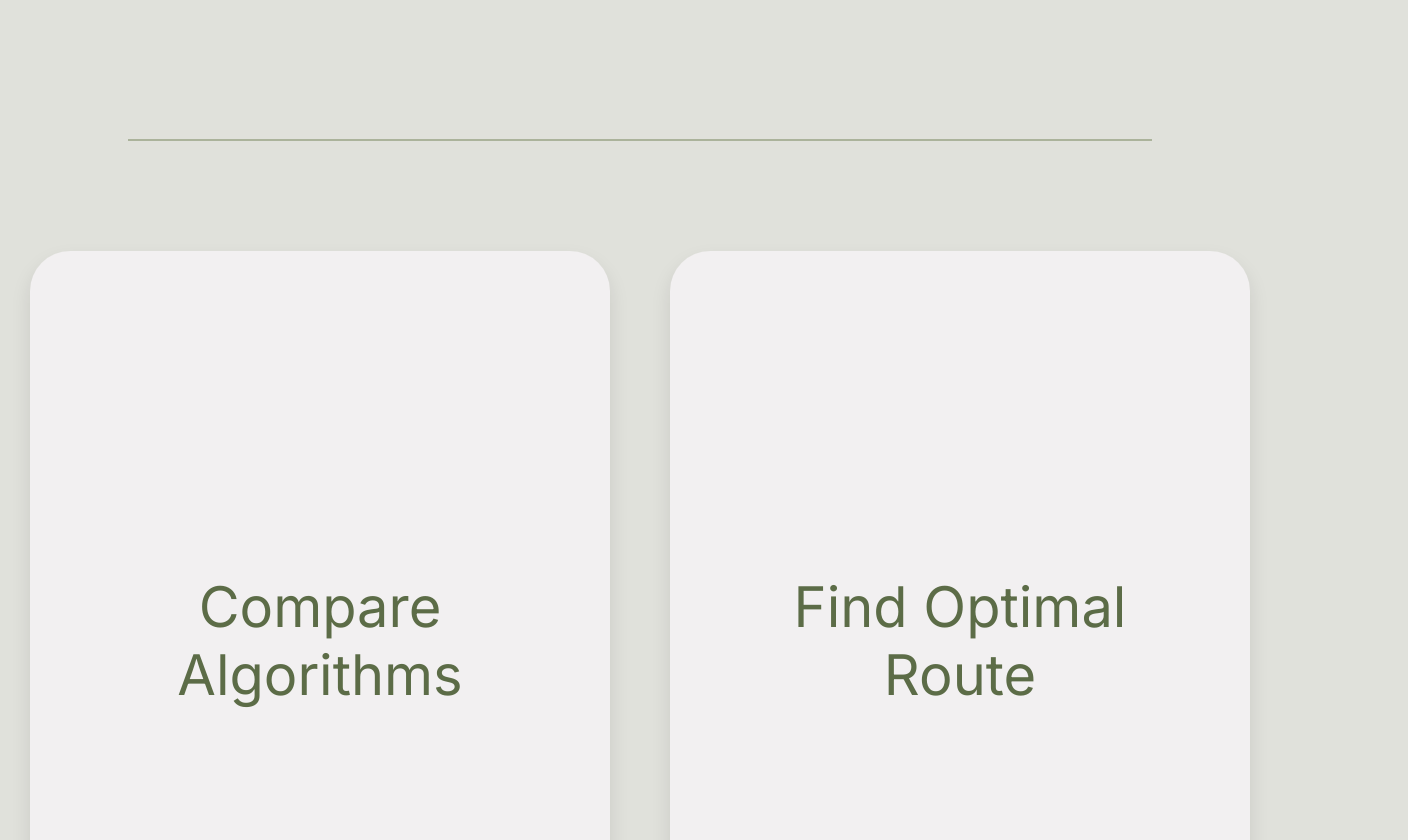
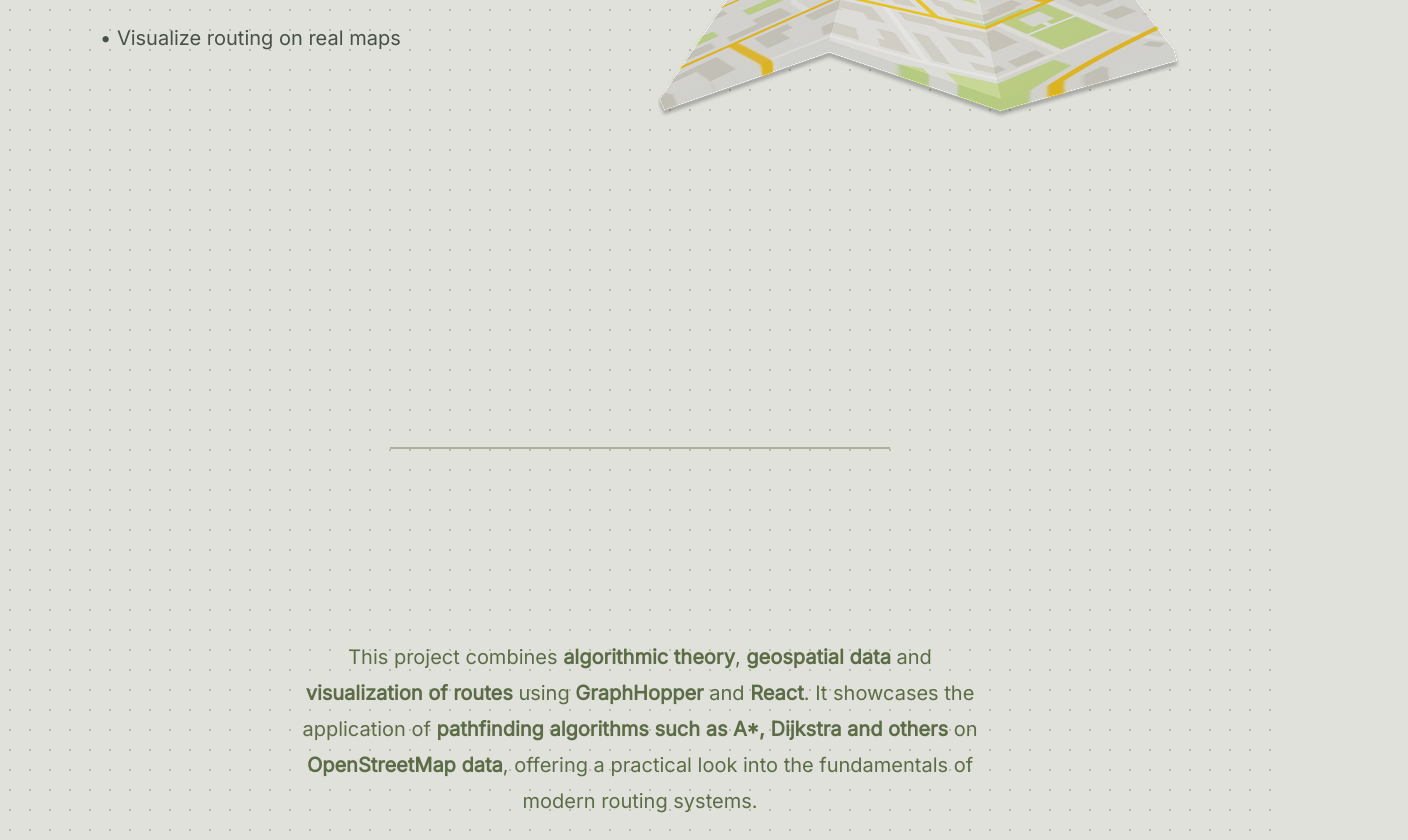
Before and after one commit to despkontopoulou/vehicle-path-planning, a React (Create React App) app in the folder frontend/: page / in a window 1280 px wide. Shown: the part 700-1540 px from the top of the page, 1408 px wide, since content can reach past the window. Built offline with nearby package versions, Linux system fonts and the light colour scheme.

Commit message:
final ui changes for landing page

```diff
--- a/frontend/package.json
+++ b/frontend/package.json
@@ -8,10 +8,12 @@
     "@testing-library/jest-dom": "^6.6.3",
     "@testing-library/react": "^16.3.0",
     "@testing-library/user-event": "^13.5.0",
+    "framer-motion": "^12.12.1",
     "lucide-react": "^0.510.0",
     "react": "^19.1.0",
     "react-dom": "^19.1.0",
     "react-icons": "^5.5.0",
+    "react-intersection-observer": "^9.16.0",
     "react-router-dom": "^7.6.0",
     "react-scripts": "5.0.1",
     "web-vitals": "^2.1.4"
--- a/frontend/src/LandingPage.css
+++ b/frontend/src/LandingPage.css
@@ -21,7 +21,8 @@ body {
 
 .hero {
     text-align: center;
-    margin-top: 60px;
+    margin-top: 10%;
+    margin-bottom: 5%;
 }
 
 .hero-subtitle {
@@ -43,7 +44,7 @@ body {
     justify-content: center;
     align-items: center;
     gap: 80px;
-    padding: 20px 60px 100px;
+    padding: 100px 100px 300px;
 }
 
 .intro img {
@@ -57,19 +58,19 @@ body {
 }
 
 .divider {
-    width: 80%;
+    width: 500px;
     height: 2px;
     background-color: #ABB39B;
-    margin: 60px 0;
+    margin: 20px auto 150px auto;
 }
-
 .card-grid {
     display: flex;
     flex-wrap: wrap;
     justify-content: center;
     gap: 40px;
     width: 100%;
-    padding: 40px 10%;
+    margin-top: 10%;
+    margin-bottom: 10%;
 }
 
 .card {
@@ -85,7 +86,7 @@ body {
     justify-content: center; /* center title */
     flex-direction: column;
     box-shadow: 0 10px 20px rgba(0, 0, 0, 0.1);
-    transition: transform 0.3s ease, background-color 0.3s ease, box-shadow 0.3s ease;
+    transition: transform 0.3s ease;
 }
 
 .card:hover {
@@ -118,3 +119,13 @@ body {
     color: var(--secondary-text);
     transition: transform 0.5s ease;
 }
+
+.intro-sub {
+    max-width: 700px;
+    width: 100%;
+    text-align: center;
+    font-size: 20px;
+    line-height: 1.8;
+    color: var(--secondary-text);
+    margin: 40px auto 10px;
+}
--- a/frontend/src/components/Divider.jsx
+++ b/frontend/src/components/Divider.jsx
@@ -1,3 +1,3 @@
 export default function Divider() {
-    return <div className="divider" />;
+    return <div className="divider"></div>;
 }
--- /dev/null
+++ b/frontend/src/components/FadeUpOnScroll.jsx
@@ -0,0 +1,17 @@
+import { useInView } from 'react-intersection-observer';
+import { motion } from 'framer-motion';
+
+export default function FadeUpOnScroll({ children, delay = 0 }) {
+    const { ref, inView } = useInView({ triggerOnce: true, threshold: 0.1 });
+
+    return (
+        <motion.div
+            ref={ref}
+            initial={{ opacity: 0, y: 40 }}
+            animate={inView ? { opacity: 1, y: 0 } : {}}
+            transition={{ duration: 0.6, ease: 'easeOut', delay }}
+        >
+            {children}
+        </motion.div>
+    );
+}
--- a/frontend/src/global.css
+++ b/frontend/src/global.css
@@ -12,4 +12,6 @@ body {
   padding: 0;
   font-family: var(--font-main);
   background-color: var(--bg-color);
+  background-image: radial-gradient(rgba(120, 134, 93, 0.4) 1px, transparent 0);
+  background-size: 20px 20px;
 }
--- a/frontend/src/pages/LandingPage.jsx
+++ b/frontend/src/pages/LandingPage.jsx
@@ -5,32 +5,47 @@ import Divider from '../components/Divider';
 import CardGrid from '../components/CardGrid';
 
 import modelImage from '../assets/3d-model.png';
+import FadeUpOnScroll from "../components/FadeUpOnScroll";
 
 export default function LandingPage() {
     return (
         <div className="landing-container">
+            <FadeUpOnScroll delay={0.05}>
                 <HeroSection
                     title="Compare and Visualize Car Routing Algorithms"
                     subtitle="A research-backed routing app showcasing pathfinding algorithms"
                 />
+            </FadeUpOnScroll>
 
+            <FadeUpOnScroll delay={0.1}>
                 <IntroSection
                     image={modelImage}
                     paragraphs={[
                         "Built as part of my dissertation at University of Piraeus, this app lets you...",
                         "• Explore the shortest, fastest and eco-friendly routes",
                         "• Compare algorithm performance side by side",
-                    "• Visualize routing on real maps"
+                        "• Visualize routing on real maps",
                     ]}
                 />
+            </FadeUpOnScroll>
 
+            <FadeUpOnScroll delay={0.2}>
                 <Divider />
+            </FadeUpOnScroll>
 
+            <FadeUpOnScroll delay={0.4}>
+                <p className="intro-sub">
+                    This project combines <b>algorithmic theory</b>, <b>geospatial data</b> and <b>visualization of routes</b> using <b>GraphHopper</b> and <b>React</b>. It showcases the application of <b>pathfinding algorithms such as A*, Dijkstra and others</b> on <b>OpenStreetMap data</b>, offering a practical look into the fundamentals of modern routing systems.
+                </p>
+            </FadeUpOnScroll>
+
+            <FadeUpOnScroll delay={0.5}>
                 <CardGrid cards={[
                     "Compare Algorithms",
                     "Find Optimal Route",
                     "Read Project Overview"
-            ]} />
+                ]}/>
+            </FadeUpOnScroll>
         </div>
     );
 }
```
Also changed, not shown: 1 other file (tests, documents, lock files or other folders). Lines whose indentation alone changed are shown as unchanged.
